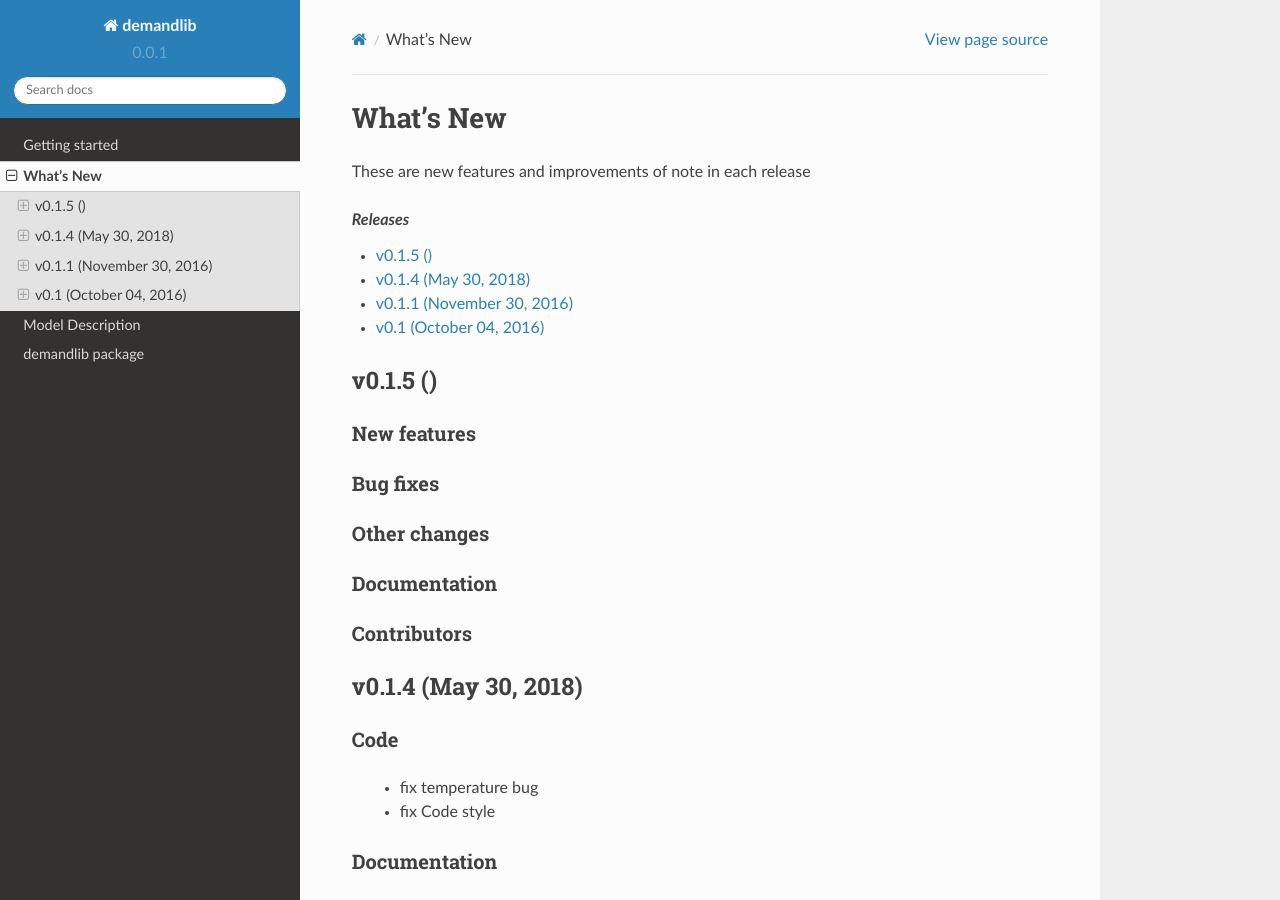
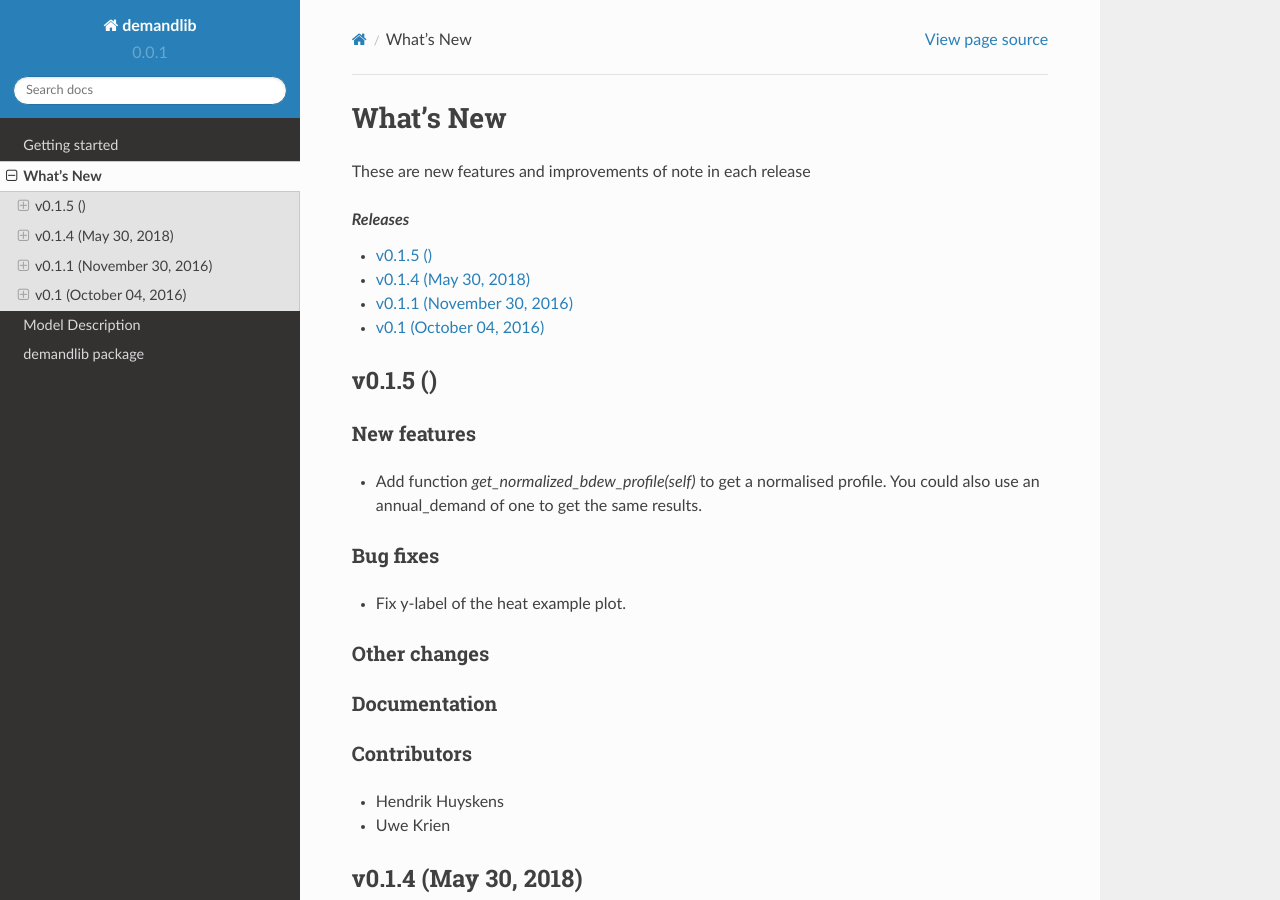
Before and after one commit to oemof/demandlib, a Sphinx documentation site: the page built from doc/whats_new.rst, in a window 1280 px wide and 900 px high. Built offline with Sphinx 7.4.7 and the Read the Docs theme 2.0.0, drawn with Linux system fonts in a browser that asks for light colours; formulas are drawn with MathJax 3.

Commit message:
Adapt whatsnew

```diff
--- a/doc/whatsnew/v015.txt
+++ b/doc/whatsnew/v015.txt
@@ -4,9 +4,12 @@
 New features
 ############
 
+* Add function `get_normalized_bdew_profile(self)` to get a normalised profile. You could also use an annual_demand of one to get the same results.
 
 Bug fixes
 #########
+
+* Fix y-label of the heat example plot.
 
 
 Other changes
@@ -19,3 +22,6 @@
 
 Contributors
 ############
+
+* Hendrik Huyskens
+* Uwe Krien
```
